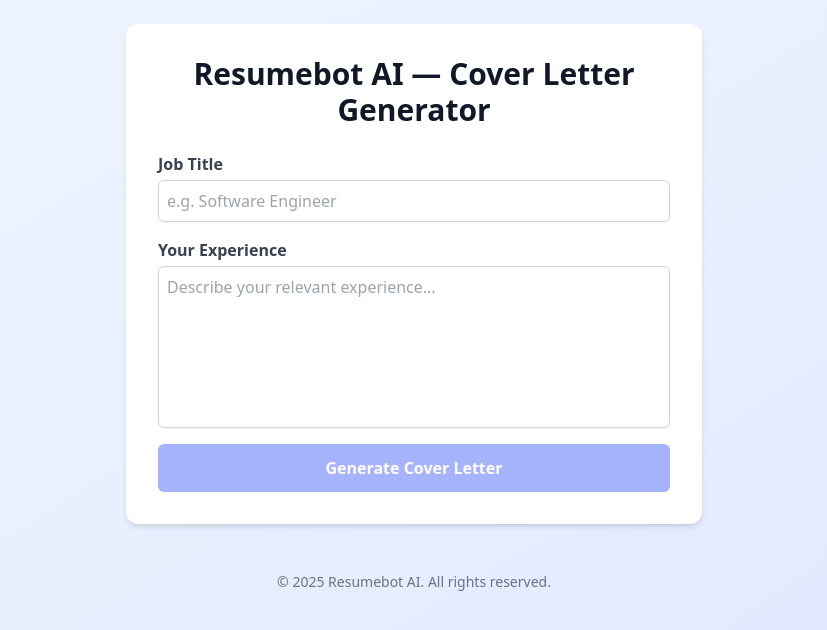
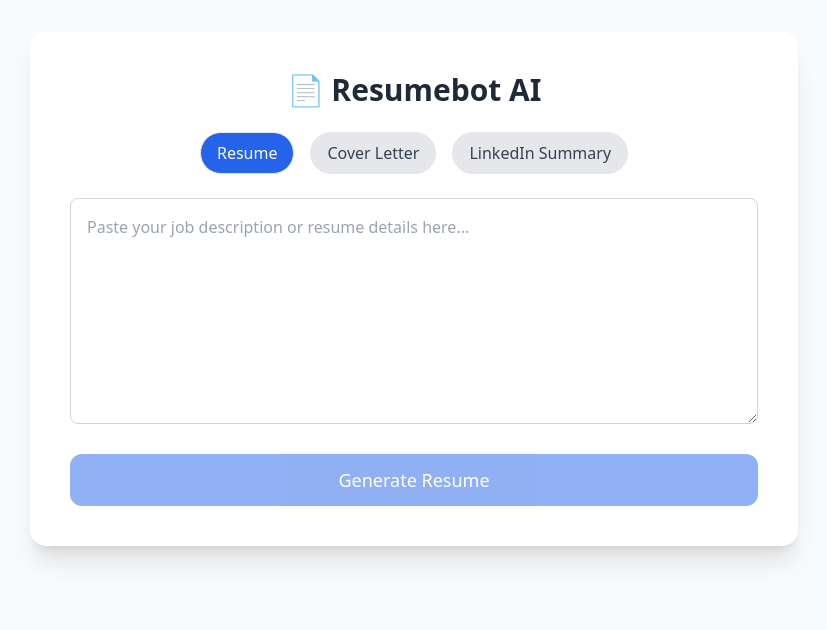
Before and after one commit to resumebot-ai/resumebot-ai, a Next.js app: page / in a window 1280 px wide. Shown: the top 630 px of the page, without its empty margins (226-1053 px from the left). Built offline with nearby package versions, Linux system fonts and the light colour scheme.

Commit message:
Add ResumeBot homepage UI

```diff
--- a/pages/index.tsx
+++ b/pages/index.tsx
@@ -1,82 +1,65 @@
-// pages/index.tsx
 import { useState } from 'react';
 
 export default function Home() {
-  const [jobTitle, setJobTitle] = useState('');
-  const [experience, setExperience] = useState('');
+  const [input, setInput] = useState('');
+  const [type, setType] = useState('Resume');
+  const [loading, setLoading] = useState(false);
   const [result, setResult] = useState('');
-  const [loading, setLoading] = useState(false);
 
-  async function generateCoverLetter() {
+  const handleSubmit = async () => {
     setLoading(true);
     setResult('');
 
-    try {
-      const response = await fetch('/api/generate', {
-        method: 'POST',
-        headers: { 'Content-Type': 'application/json' },
-        body: JSON.stringify({ jobTitle, experience }),
-      });
-      const data = await response.json();
-      setResult(data.coverLetter || 'No response from AI.');
-    } catch (error) {
-      setResult('Error generating cover letter.');
-    }
+    const response = await fetch('/api/generate', {
+      method: 'POST',
+      headers: { 'Content-Type': 'application/json' },
+      body: JSON.stringify({ input, type }),
+    });
 
+    const data = await response.json();
+    setResult(data.result);
     setLoading(false);
-  }
+  };
 
   return (
-    <main className="min-h-screen bg-gradient-to-br from-blue-50 to-indigo-100 flex flex-col items-center p-6">
-      <div className="max-w-xl w-full bg-white rounded-xl shadow-md p-8">
-        <h1 className="text-3xl font-extrabold text-gray-900 mb-6 text-center">
-          Resumebot AI — Cover Letter Generator
-        </h1>
+    <main className="min-h-screen bg-gray-50 p-8">
+      <div className="max-w-3xl mx-auto bg-white shadow-xl rounded-2xl p-10 space-y-6">
+        <h1 className="text-3xl font-bold text-center text-gray-800">📄 Resumebot AI</h1>
 
-        <label className="block mb-4">
-          <span className="text-gray-700 font-semibold">Job Title</span>
-          <input
-            type="text"
-            className="mt-1 block w-full rounded-md border border-gray-300 shadow-sm p-2 focus:border-indigo-500 focus:ring-indigo-500"
-            placeholder="e.g. Software Engineer"
-            value={jobTitle}
-            onChange={(e) => setJobTitle(e.target.value)}
-          />
-        </label>
+        <div className="flex gap-4 justify-center">
+          {['Resume', 'Cover Letter', 'LinkedIn Summary'].map((option) => (
+            <button
+              key={option}
+              onClick={() => setType(option)}
+              className={`px-4 py-2 rounded-full border ${type === option ? 'bg-blue-600 text-white' : 'bg-gray-200 text-gray-700'}`}
+            >
+              {option}
+            </button>
+          ))}
+        </div>
 
-        <label className="block mb-4">
-          <span className="text-gray-700 font-semibold">Your Experience</span>
-          <textarea
-            rows={6}
-            className="mt-1 block w-full rounded-md border border-gray-300 shadow-sm p-2 focus:border-indigo-500 focus:ring-indigo-500 resize-none"
-            placeholder="Describe your relevant experience..."
-            value={experience}
-            onChange={(e) => setExperience(e.target.value)}
-          />
-        </label>
+        <textarea
+          rows={8}
+          placeholder="Paste your job description or resume details here..."
+          className="w-full p-4 border border-gray-300 rounded-lg focus:outline-none focus:ring-2 focus:ring-blue-500"
+          value={input}
+          onChange={(e) => setInput(e.target.value)}
+        />
 
         <button
-          disabled={loading || !jobTitle || !experience}
-          onClick={generateCoverLetter}
-          className={`w-full py-3 rounded-md text-white font-semibold transition ${
-            loading || !jobTitle || !experience
-              ? 'bg-indigo-300 cursor-not-allowed'
-              : 'bg-indigo-600 hover:bg-indigo-700'
-          }`}
+          onClick={handleSubmit}
+          disabled={loading || !input.trim()}
+          className="w-full py-3 text-lg bg-blue-600 hover:bg-blue-700 text-white rounded-xl disabled:opacity-50 transition"
         >
-          {loading ? 'Generating...' : 'Generate Cover Letter'}
+          {loading ? 'Generating...' : `Generate ${type}`}
         </button>
 
         {result && (
-          <section className="mt-8 bg-gray-100 p-4 rounded-md whitespace-pre-wrap text-gray-900 font-mono max-h-96 overflow-y-auto">
+          <div className="bg-gray-100 p-4 rounded-lg border border-gray-300 whitespace-pre-wrap text-gray-800">
             {result}
-          </section>
+          </div>
         )}
       </div>
-
-      <footer className="mt-12 text-sm text-gray-500">
-        &copy; {new Date().getFullYear()} Resumebot AI. All rights reserved.
-      </footer>
     </main>
   );
 }
```
